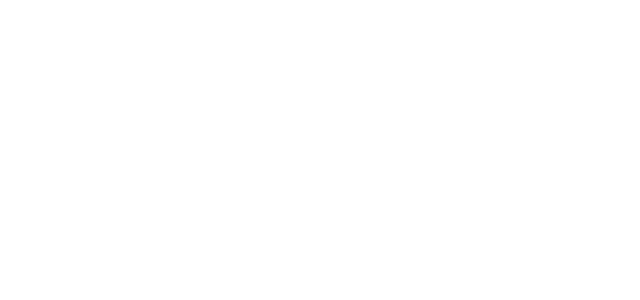
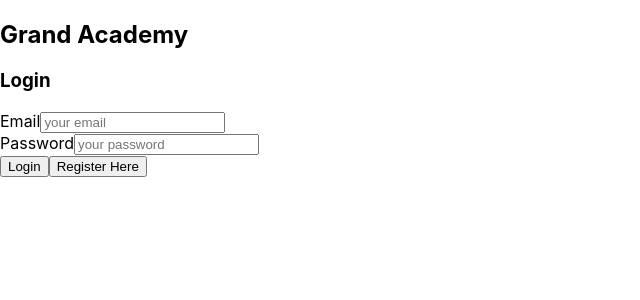
Before and after one commit to bakirhammad/Grand_Academy, a React (Create React App) app in the folder Frontend/: page / in a window 1280 px wide. Shown: the top 300 px of the page, without its empty margins (0-640 px from the left). Built offline with nearby package versions, Linux system fonts and the light colour scheme.

Commit message:
Login Page

```diff
--- a/Frontend/package.json
+++ b/Frontend/package.json
@@ -6,8 +6,10 @@
     "@testing-library/jest-dom": "^5.17.0",
     "@testing-library/react": "^13.4.0",
     "@testing-library/user-event": "^13.5.0",
+    "axios": "^1.7.2",
     "react": "^18.3.1",
     "react-dom": "^18.3.1",
+    "react-router-dom": "^6.23.1",
     "react-scripts": "5.0.1",
     "web-vitals": "^2.1.4"
   },
--- a/Frontend/src/App.css
+++ /dev/null
@@ -1,38 +0,0 @@
-.App {
-  text-align: center;
-}
-
-.App-logo {
-  height: 40vmin;
-  pointer-events: none;
-}
-
-@media (prefers-reduced-motion: no-preference) {
-  .App-logo {
-    animation: App-logo-spin infinite 20s linear;
-  }
-}
-
-.App-header {
-  background-color: #282c34;
-  min-height: 100vh;
-  display: flex;
-  flex-direction: column;
-  align-items: center;
-  justify-content: center;
-  font-size: calc(10px + 2vmin);
-  color: white;
-}
-
-.App-link {
-  color: #61dafb;
-}
-
-@keyframes App-logo-spin {
-  from {
-    transform: rotate(0deg);
-  }
-  to {
-    transform: rotate(360deg);
-  }
-}
--- a/Frontend/src/App.js
+++ b/Frontend/src/App.js
@@ -1,10 +1,28 @@
-import './App.css';
+import { Route, Routes, Link } from "react-router-dom";
+import Login from "./components/Login/Login";
+import Home from "./components/Home/Home";
+import Register from "./components/Register/Register";
+import { createContext, useState } from "react";
+export const userContext = createContext();
 
 function App() {
+  const [token, setToken] = useState("");
+  const [UserInfo, setUserInfo] = useState({});
+
   return (
-    <div className="App">
+    <userContext.Provider value={{ token, setToken, UserInfo, setUserInfo }}>
+      <div>
+        <Routes>
+          <Route path="/login" element={<Login />} />
+          <Route path="/register" element={<Register />} />
+          <Route path="/" element={<Login />} />
 
-    </div>
+          {token && <Route path="/home" element={<Home />} />}
+
+          <Route path="*" element={<h2>No Content On This Path</h2>} />
+        </Routes>
+      </div>
+    </userContext.Provider>
   );
 }
 
--- /dev/null
+++ b/Frontend/src/components/Home/Home.js
@@ -0,0 +1,9 @@
+import React from 'react'
+
+const Home = () => {
+  return (
+    <div>Home</div>
+  )
+}
+
+export default Home
--- /dev/null
+++ b/Frontend/src/components/Login/Login.js
@@ -0,0 +1,29 @@
+import React, { useContext } from "react";
+import "./Login.css";
+import { userContext } from "../../App";
+
+const Login = () => {
+  const { token, setToken, setUserInfo } = useContext(userContext);
+  return (
+    <div>
+      <h2>Grand Academy</h2>
+      <h3>Login</h3>
+      <div className="loginForm">
+        <div className="loginEmail">
+          <label>Email</label>
+          <input type="email" placeholder="your email" />
+        </div>
+
+        <div className="loginPassword">
+          <label>Password</label>
+          <input type="password" placeholder="your password" />
+        </div>
+
+        <button>Login</button>
+        <button>Register Here</button>
+      </div>
+    </div>
+  );
+};
+
+export default Login;
--- /dev/null
+++ b/Frontend/src/components/Register/Register.js
@@ -0,0 +1,9 @@
+import React from 'react'
+
+const Register = () => {
+  return (
+    <div>Register</div>
+  )
+}
+
+export default Register
--- a/Frontend/src/index.js
+++ b/Frontend/src/index.js
@@ -1,12 +1,14 @@
-import React from 'react';
-import ReactDOM from 'react-dom/client';
-import './index.css';
-import App from './App';
+import React from "react";
+import ReactDOM from "react-dom/client";
+import "./index.css";
+import App from "./App";
+import { BrowserRouter } from "react-router-dom";
 
-
-const root = ReactDOM.createRoot(document.getElementById('root'));
+const root = ReactDOM.createRoot(document.getElementById("root"));
 root.render(
   <React.StrictMode>
-    <App />
+    <BrowserRouter>
+      <App />
+    </BrowserRouter>
   </React.StrictMode>
 );
```
Also changed, not shown: Frontend/src/components/Home/Home.css (added), Frontend/src/components/Login/Login.css (added), Frontend/src/components/Register/Register.css (added), 1 other file (tests, documents, lock files or other folders).
